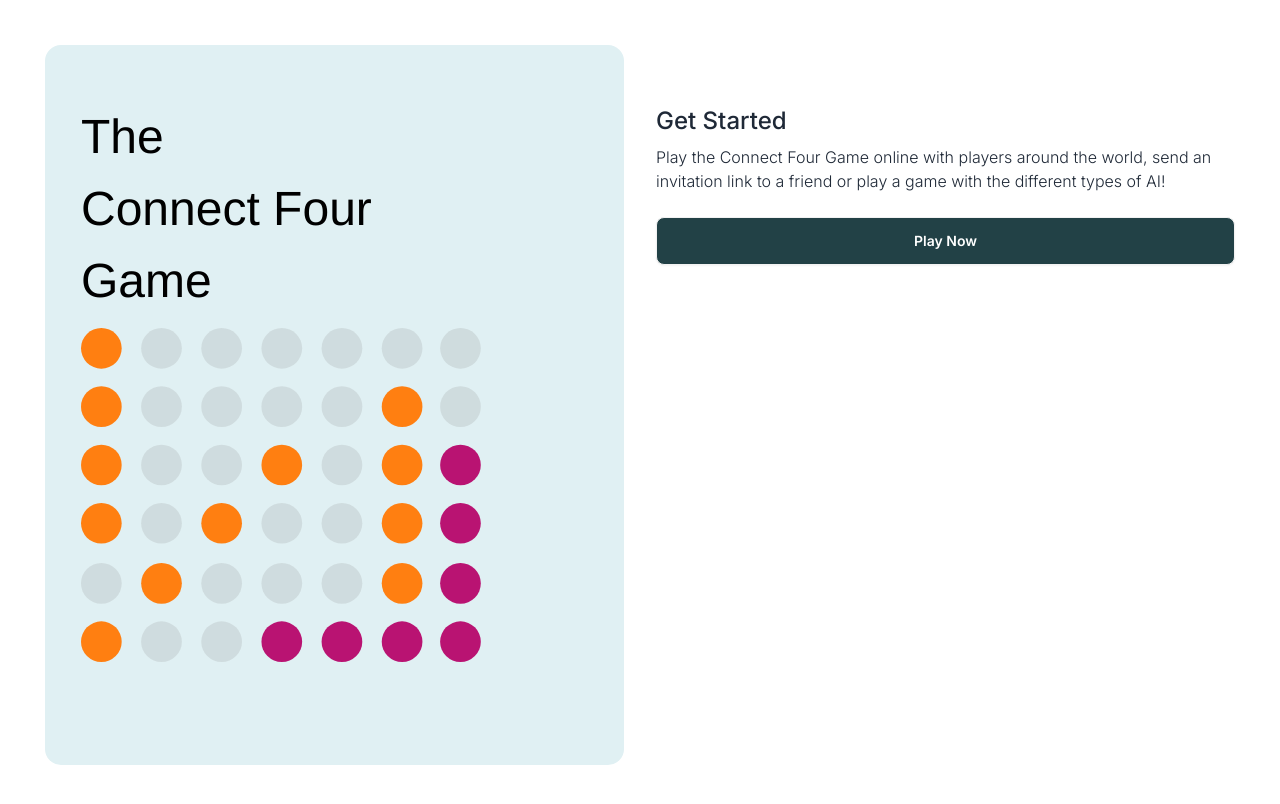
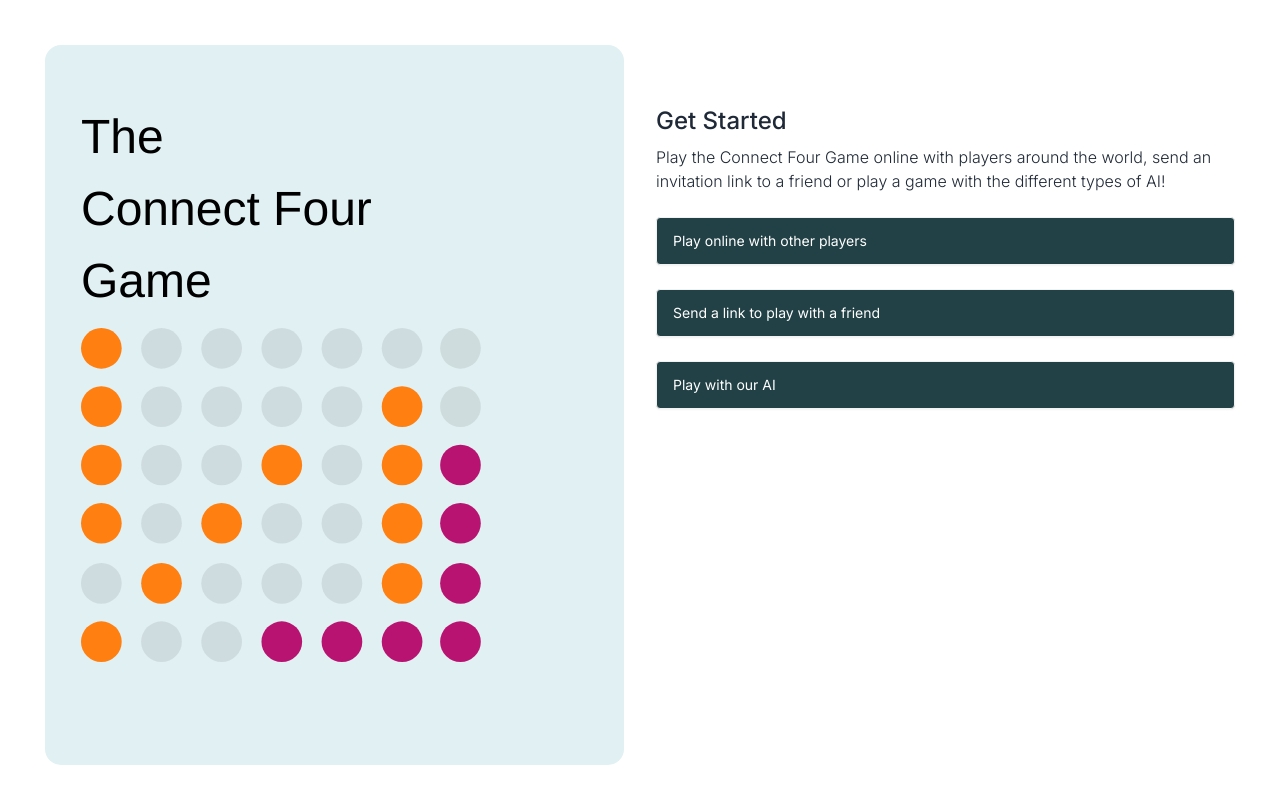
Before and after one commit to feaad/Connect-Four-Game, a Next.js app: page / in a window 1280 px wide. Shown: the top 804 px of the page. Built offline with nearby package versions, Linux system fonts and the light colour scheme.

Commit message:
Refactoring: Implementation of Button component

```diff
--- a/app/globals.css
+++ b/app/globals.css
@@ -21,13 +21,6 @@ body {
   overflow: hidden;
 }
 
-.gridLeft{
-  background: #E0F0F3;
-  height: 90vh;
-  padding-top: 52px;
-  padding-left: 39px;
-  border-radius: 14px;
-}
 
 .gridRight{
   padding-top: 52px;
--- a/app/page.tsx
+++ b/app/page.tsx
@@ -1,33 +1,13 @@
 import React from "react";
 import Image from "next/image";
 import cfLogo from "@/assets/images/connect_four_logo.svg";
+import Buttons from "@/components/Buttons";
 
 import Banner from "@/components/Banner";
 
 export default function Home() {
   return (
     <main>
-      {/* <div className="grid grid-cols-2 gap-8">
-        <div className=" gridLeft font-sans text-5xl text-balance leading-normal">
-          <h1>The <br /> Connect Four <br />Game</h1>
-          <br/>
-          <Image src={cfLogo} alt="Connect Four" width={400} height={500} />
-        </div>
-
-
-        <div className="gridRight ">
-          <h1 className="text-2xl font-medium leading-loose">Get Started</h1>
-          <p className="font-light">Play the Connect Four Game online with players around the
-            world, send an invitation link to a friend or play a game with the different types
-            of AI!</p>
-          <br />
-          <div>
-            <button className="btn btn-block">Play Now</button>
-          </div>
-        </div>
-
-      </div> */}
-
       <div className="grid h-screen grid-cols-2 gap-8">
         <Banner />
 
@@ -40,7 +20,7 @@ export default function Home() {
           </p>
           <br />
           <div>
-            <button className="btn btn-block bg-btn-colour text-white">Play Now</button>
+            <Buttons />
           </div>
         </div>
       </div>
--- /dev/null
+++ b/components/Buttons.tsx
@@ -0,0 +1,23 @@
+import React from 'react'
+
+const Buttons = () => {
+    const buttons = [
+        { label: 'Play online with other players', link: '/play-online' },
+        { label: 'Send a link to play with a friend', link: '/send-link' },
+        { label: 'Play with our AI', link: '/play-ai' },
+    ]
+  return (
+      <div>
+
+          <div>
+              {buttons.map((button, index) => (
+                  <button key={index} className="bg-btn-colour btn btn-block mb-6 justify-start rounded font-normal text-white">
+                      {button.label}
+                  </button>
+              ))}
+          </div>
+    </div>
+  )
+}
+
+export default Buttons
--- a/tailwind.config.ts
+++ b/tailwind.config.ts
@@ -14,7 +14,7 @@ const config: Config = {
       //     'conic-gradient(from 180deg at 50% 50%, var(--tw-gradient-stops))',
       // },
       fontFamily: {
-        'sans': ['Helvetica Neue']
+        'sans': ['Helvetica Neue', 'Arial', 'sans-serif', 'Helvetica'],
       },
       colors: {
         bgc: "#E0F0F3",
```
